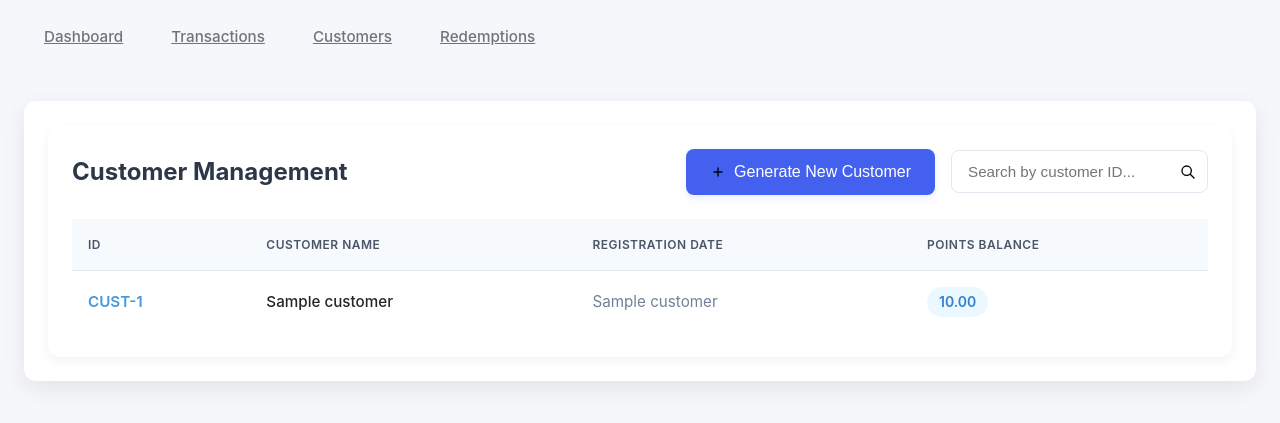
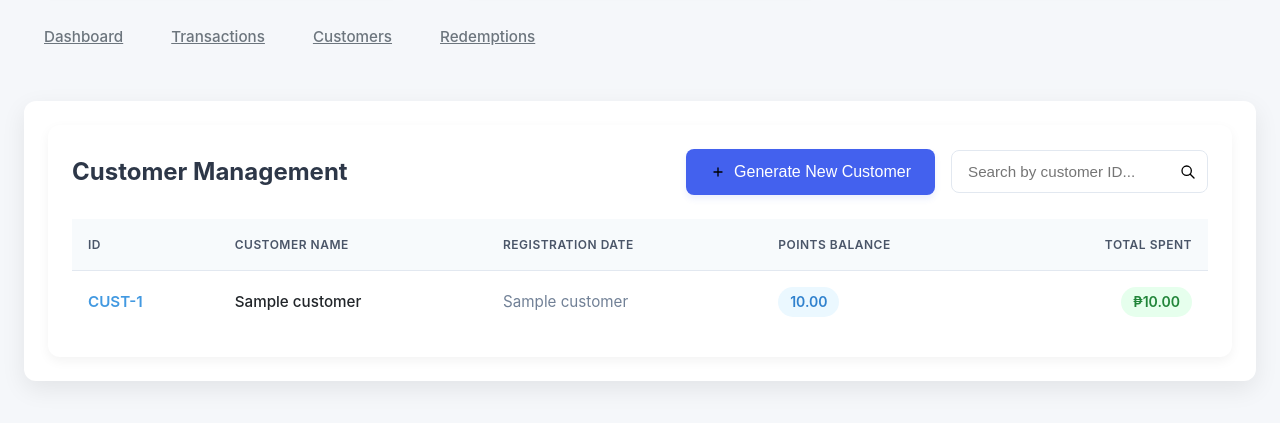
Before and after one commit to PooOrmond/gasoline-points-system, a Flask app: template templates/customer.html in a window 1280 px wide. Shown: the part 331-754 px from the top of the page. Run offline with Flask 3, Linux system fonts and the light colour scheme; data comes from the database, SQL or seed files in the repository; the template is opened without the code that fills it: most values are stand-ins (such as "Sample title", 1, 10 or a date in 2020).

Commit message:
Updated redeem.html

```diff
--- a/app.py
+++ b/app.py
@@ -251,14 +251,21 @@ def customers():
         return redirect(url_for('customers'))
 
     search = request.args.get('search', '')
-    query = "SELECT id, name, registration_date, total_points FROM customers"
+    # Modified query to include total amount spent
+    query = """
+        SELECT c.id, c.name, c.registration_date, c.total_points,
+               COALESCE(SUM(t.amount), 0) as total_amount
+        FROM customers c
+        LEFT JOIN transactions t ON c.id = t.customer_id
+    """
     if search:
         if search.upper().startswith('CUST-'):
             cust_id = search.upper().replace('CUST-', '')
-            query += f" WHERE id = '{cust_id}'"
+            query += f" WHERE c.id = '{cust_id}'"
         else:
-            query += f" WHERE name LIKE '%{search}%'"
-    query += " ORDER BY id DESC"
+            query += f" WHERE c.name LIKE '%{search}%'"
+    query += " GROUP BY c.id, c.name, c.registration_date, c.total_points"
+    query += " ORDER BY c.id DESC"
 
     c.execute(query)
     customers = c.fetchall()
--- a/static/css/style.css
+++ b/static/css/style.css
@@ -664,3 +664,21 @@ select.form-control {
     max-height: 30px; /* Even smaller for very small screens */
   }
 }
+.amount-spent {
+  text-align: right;
+}
+
+.amount-badge {
+  display: inline-block;
+  padding: 0.25rem 0.75rem;
+  background-color: #e6ffed;
+  color: #22863a;
+  border-radius: 9999px;
+  font-weight: 600;
+  font-size: 0.875rem;
+}
+
+/* Update the table header alignment */
+.modern-table th:nth-child(5) {
+  text-align: right;
+}
--- a/templates/customer.html
+++ b/templates/customer.html
@@ -37,6 +37,7 @@
           <th>Customer Name</th>
           <th>Registration Date</th>
           <th>Points Balance</th>
+          <th>Total Spent</th>
         </tr>
       </thead>
       <tbody>
@@ -48,6 +49,11 @@
           <td class="points-balance">
             <span class="points-badge"
               >{{ "{:,.2f}".format(customer[3]) }}</span
+            >
+          </td>
+          <td class="amount-spent">
+            <span class="amount-badge"
+              >₱{{ "{:,.2f}".format(customer[4]) }}</span
             >
           </td>
         </tr>
```
